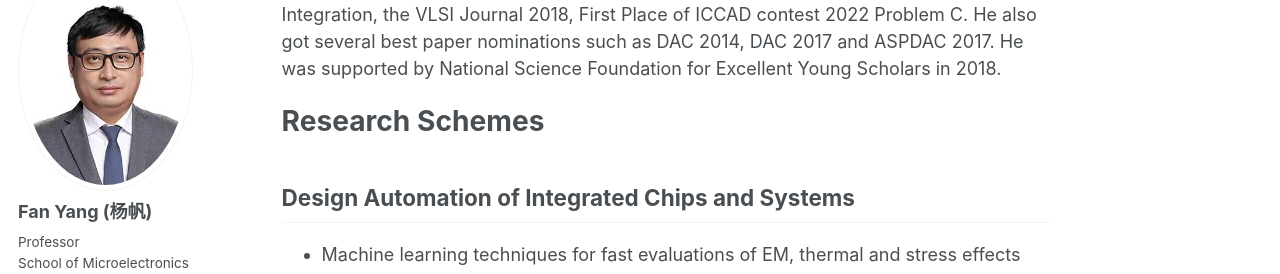
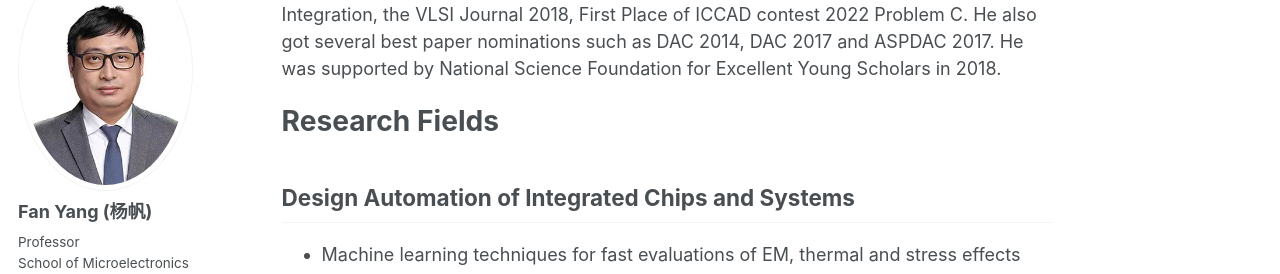
Before and after one commit to ephonic/ephonic.github.io, a Jekyll site: the page built from _pages/about.md, in a window 1280 px wide and 900 px high, scrolled down 308 px. Shown: the part 156-430 px from the top of the window. Built offline with Jekyll 4.4.1, drawn with Linux system fonts in a browser that asks for light colours.

Commit message:
revise about

```diff
--- a/_pages/about.md
+++ b/_pages/about.md
@@ -13,7 +13,7 @@ His research is mainly focused on design automation of integrated circuits, incl
 
 He won First-class prize of Natural Science Shanghai in 2012, Best Paper award of Integration, the VLSI Journal 2018, First Place of ICCAD contest 2022 Problem C. He also got several best paper nominations such as DAC 2014, DAC 2017 and ASPDAC 2017. He was supported by National Science Foundation for Excellent Young Scholars in 2018.
 
-# Research Schemes
+# Research Fields
 
 ## Design Automation of Integrated Chips and Systems
 * Machine learning techniques for fast evaluations of EM, thermal and stress effects
```
